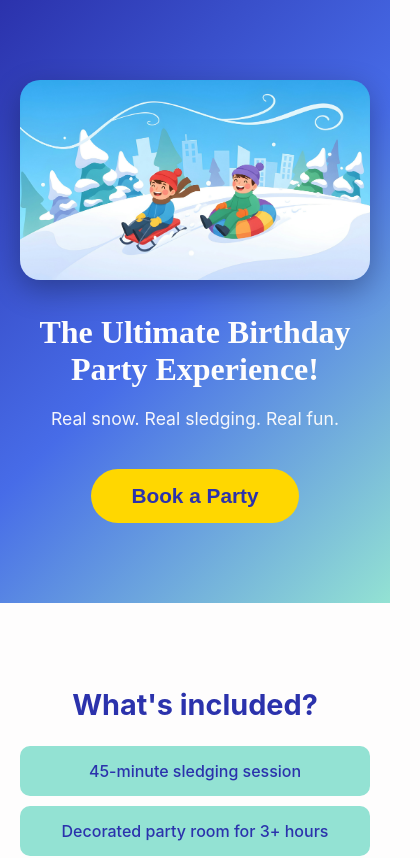
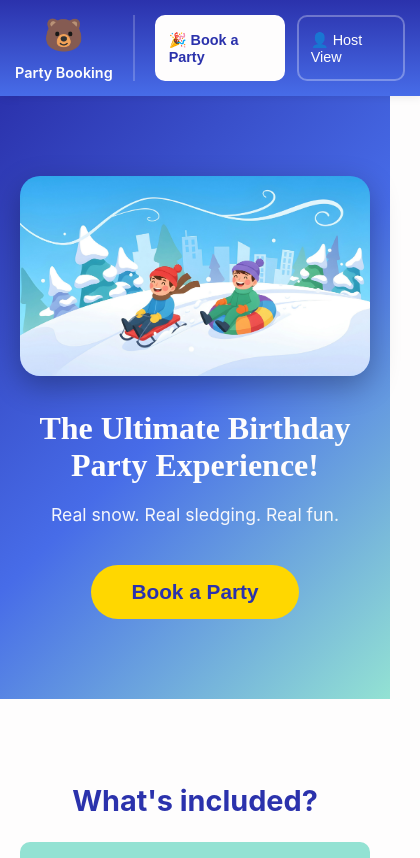
Before and after one commit to martynacode/birthday-party-booking, a React (Create React App) app: page / in a window 390 px wide. Shown: the top 858 px of the page, 420 px wide, since content can reach past the window. Built offline with nearby package versions, Linux system fonts and the light colour scheme; a web font is replaced by a local one.

Commit message:
Add sidebar navigation with Book a Party and Host View tabs

```diff
--- a/src/App.css
+++ b/src/App.css
@@ -19,6 +19,7 @@ body {
 }
 
 .App {
+  display: flex;
   min-height: 100vh;
 }
 
@@ -808,3 +809,150 @@ body {
   margin-bottom: 12px;
   line-height: 1.6;
 }
+
+/* ===== SIDEBAR ===== */
+
+.sidebar {
+  position: fixed;
+  left: 0;
+  top: 0;
+  bottom: 0;
+  width: 220px;
+  background: linear-gradient(
+    180deg,
+    var(--deep-blue) 0%,
+    var(--sky-blue) 100%
+  );
+  color: var(--white);
+  padding: 30px 20px;
+  display: flex;
+  flex-direction: column;
+  box-shadow: 2px 0 10px rgba(0, 0, 0, 0.1);
+  z-index: 100;
+}
+
+.sidebar-header {
+  text-align: center;
+  margin-bottom: 40px;
+  padding-bottom: 20px;
+  border-bottom: 2px solid rgba(255, 255, 255, 0.2);
+}
+
+.sidebar-logo {
+  font-size: 3rem;
+  margin: 0 0 10px 0;
+}
+
+.sidebar-brand {
+  margin: 0;
+  font-size: 1.1rem;
+  font-weight: 600;
+  color: var(--white);
+}
+
+.sidebar-nav {
+  display: flex;
+  flex-direction: column;
+  gap: 12px;
+  flex: 1;
+}
+
+.sidebar-button {
+  background-color: transparent;
+  color: var(--white);
+  border: 2px solid rgba(255, 255, 255, 0.3);
+  padding: 14px 18px;
+  border-radius: 10px;
+  font-size: 1rem;
+  font-weight: 500;
+  cursor: pointer;
+  text-align: left;
+  transition: all 0.2s ease;
+}
+
+.sidebar-button:hover {
+  background-color: rgba(255, 255, 255, 0.1);
+  border-color: var(--white);
+}
+
+.sidebar-button-active {
+  background-color: var(--white);
+  color: var(--deep-blue);
+  border-color: var(--white);
+  font-weight: 600;
+}
+
+.sidebar-button-active:hover {
+  background-color: var(--white);
+  color: var(--deep-blue);
+}
+
+.sidebar-footer {
+  text-align: center;
+  padding-top: 20px;
+  border-top: 2px solid rgba(255, 255, 255, 0.2);
+}
+
+.sidebar-note {
+  margin: 0;
+  font-size: 0.85rem;
+  color: rgba(255, 255, 255, 0.7);
+  font-style: italic;
+}
+
+/* ===== APP MAIN (content area next to sidebar) ===== */
+
+.App-main {
+  flex: 1;
+  margin-left: 220px; /* Match sidebar width */
+}
+
+/* Mobile responsive */
+@media (max-width: 768px) {
+  .App {
+    flex-direction: column;
+  }
+
+  .sidebar {
+    position: relative;
+    width: 100%;
+    height: auto;
+    flex-direction: row;
+    padding: 15px;
+  }
+
+  .sidebar-header {
+    margin-bottom: 0;
+    margin-right: 20px;
+    padding-bottom: 0;
+    border-bottom: none;
+    border-right: 2px solid rgba(255, 255, 255, 0.2);
+    padding-right: 20px;
+  }
+
+  .sidebar-logo {
+    font-size: 2rem;
+  }
+
+  .sidebar-brand {
+    font-size: 0.9rem;
+  }
+
+  .sidebar-nav {
+    flex-direction: row;
+    flex: 1;
+  }
+
+  .sidebar-button {
+    padding: 8px 12px;
+    font-size: 0.9rem;
+  }
+
+  .sidebar-footer {
+    display: none;
+  }
+
+  .App-main {
+    margin-left: 0;
+  }
+}
--- a/src/App.js
+++ b/src/App.js
@@ -9,6 +9,7 @@ import RoomSelector from "./components/RoomSelector";
 import FoodAndAllergyForm from "./components/FoodAndAllergyForm";
 import BookingDetails from "./components/BookingDetails";
 import BookingConfirmation from "./components/BookingConfirmation";
+import Sidebar from "./components/Sidebar";
 
 import "./App.css";
 
@@ -35,6 +36,9 @@ function App() {
   const [bookingData, setBookingData] = useState({});
 
   const [contactDetails, setContactDetails] = useState(null);
+
+  // Which top-level view is active: "booking" (parent flow) or "host view" (staff dashboard)
+  const [view, setView] = useState("booking");
 
   // Scroll to top whenever the step changes
   useEffect(() => {
@@ -81,7 +85,14 @@ function App() {
   // === WHAT TO DISPLAY ON THE SCREEN ===
   return (
     <div className="App">
-      {step === "landing" && <LandingPage onBook={() => setStep("details")} />}
+      <Sidebar currentView={view} onViewChange={setView} />
+
+      <main className="App-main">
+        {view === "booking" && (
+          <>
+            {step === "landing" && (
+              <LandingPage onBook={() => setStep("details")} />
+            )}
 
             {step === "details" && (
               <PartyDetailsForm onContinue={handleDetailsContinue} />
@@ -128,13 +139,24 @@ function App() {
                 formData={bookingData}
                 contactDetails={contactDetails}
                 onNewBooking={() => {
-            // Reset all state and go back to landing
                   setBookingData({});
                   setContactDetails(null);
                   setStep("landing");
                 }}
               />
             )}
+          </>
+        )}
+
+        {view === "host" && (
+          <div className="form-page">
+            <div className="form-container">
+              <h2>👤 Host View</h2>
+              <p>Coming soon — this is where staff will see all bookings.</p>
+            </div>
+          </div>
+        )}
+      </main>
     </div>
   );
 }
--- /dev/null
+++ b/src/components/Sidebar.js
@@ -0,0 +1,51 @@
+// Import React.
+// Sidebar is presentational only — it just renders the navigation
+// buttons and tells App.js which view the user wants to see.
+import React from "react";
+
+// ===== Sidebar — Top-level navigation =====
+//
+// Persistent left-hand sidebar visible on every screen. Lets users
+// switch between the parent booking flow and the staff host view.
+//
+// In production, host view would be hidden behind authentication —
+// here it's openly accessible for demonstration purposes.
+//
+// Props:
+//   - currentView: which view is active ("booking" or "host")
+//   - onViewChange: called with the new view name when a button is clicked
+//
+function Sidebar({ currentView, onViewChange }) {
+  return (
+    <aside className="sidebar">
+      <div className="sidebar-header">
+        <h2 className="sidebar-logo">🐻</h2>
+        <p className="sidebar-brand">Party Booking</p>
+      </div>
+
+      <nav className="sidebar-nav">
+        <button
+          type="button"
+          className={`sidebar-button ${currentView === "booking" ? "sidebar-button-active" : ""}`}
+          onClick={() => onViewChange("booking")}
+        >
+          🎉 Book a Party
+        </button>
+
+        <button
+          type="button"
+          className={`sidebar-button ${currentView === "host" ? "sidebar-button-active" : ""}`}
+          onClick={() => onViewChange("host")}
+        >
+          👤 Host View
+        </button>
+      </nav>
+
+      <div className="sidebar-footer">
+        <p className="sidebar-note">Staff access</p>
+      </div>
+    </aside>
+  );
+}
+
+export default Sidebar;
```
Lines whose indentation alone changed are shown as unchanged.
